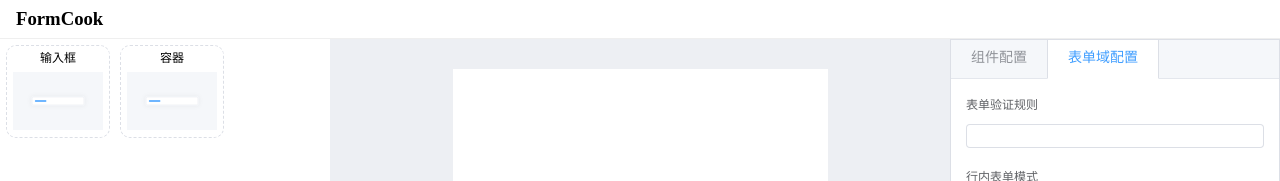
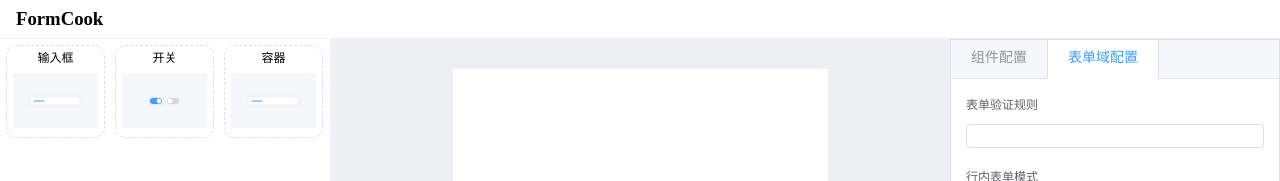
Before and after one commit to is-zhou/form-cook, a Vue app: page / in a window 1280 px wide. Shown: the top 181 px of the page. Built offline with nearby package versions, Linux system fonts and the light colour scheme; the HTML template or start-up script is replaced by a standard one.

Commit message:
chore: 添加开关物料

```diff
--- a/components.d.ts
+++ b/components.d.ts
@@ -9,6 +9,7 @@ export {}
 declare module 'vue' {
   export interface GlobalComponents {
     ConfigFormRender: typeof import('./src/views/cook/components/RightArea/ConfigFormRender.vue')['default']
+    copy: typeof import('./src/components/icon/IconInput copy.vue')['default']
     DraggableArea: typeof import('./src/views/cook/components/MiddleArea/DraggableArea.vue')['default']
     ElForm: typeof import('element-plus/es')['ElForm']
     ElFormItem: typeof import('element-plus/es')['ElFormItem']
@@ -19,7 +20,8 @@ declare module 'vue' {
     ElTabPane: typeof import('element-plus/es')['ElTabPane']
     ElTabs: typeof import('element-plus/es')['ElTabs']
     FormRender: typeof import('./src/components/FormRender/FormRender.vue')['default']
-    IconInput: typeof import('./src/components/icon/IconInput.vue')['default']
+    IconInput: typeof import('./src/components/MaterialIcons/IconInput.vue')['default']
+    IconSwitch: typeof import('./src/components/MaterialIcons/IconSwitch.vue')['default']
     IEpDelete: typeof import('~icons/ep/delete')['default']
     LeftArea: typeof import('./src/views/cook/components/LeftArea.vue')['default']
     MiddleArea: typeof import('./src/views/cook/components/MiddleArea/index.vue')['default']
--- a/src/assets/base.css
+++ b/src/assets/base.css
@@ -2,7 +2,7 @@
   box-sizing: border-box;
 }
 .custom_svg {
-  width: 90px;
+  width: 85px;
   height: 60px;
   margin-top: 6px;
 }
--- /dev/null
+++ b/src/components/MaterialIcons/IconSwitch.vue
@@ -0,0 +1,93 @@
+<template>
+  <svg
+    data-v-fad7165c=""
+    width="280"
+    height="180"
+    viewBox="0 0 280 180"
+    fill="none"
+    xmlns="http://www.w3.org/2000/svg"
+    class="custom_svg"
+  >
+    <rect width="280" height="180" fill="var(--el-fill-color-light)"></rect>
+    <g filter="url(#filter0_d_13099_176746)">
+      <rect x="92" y="80" width="40" height="20" rx="10" fill="var(--el-color-primary)"></rect>
+    </g>
+    <circle cx="122" cy="90" r="8" fill="white"></circle>
+    <g filter="url(#filter1_d_13099_176746)">
+      <rect x="148" y="80" width="40" height="20" rx="10" fill="var(--el-border-color-dark)"></rect>
+    </g>
+    <circle cx="158" cy="90" r="8" fill="white"></circle>
+    <defs>
+      <filter
+        id="filter0_d_13099_176746"
+        x="84"
+        y="72"
+        width="56"
+        height="36"
+        filterUnits="userSpaceOnUse"
+        color-interpolation-filters="sRGB"
+      >
+        <feFlood flood-opacity="0" result="BackgroundImageFix"></feFlood>
+        <feColorMatrix
+          in="SourceAlpha"
+          type="matrix"
+          values="0 0 0 0 0 0 0 0 0 0 0 0 0 0 0 0 0 0 127 0"
+          result="hardAlpha"
+        ></feColorMatrix>
+        <feOffset></feOffset>
+        <feGaussianBlur stdDeviation="4"></feGaussianBlur>
+        <feComposite in2="hardAlpha" operator="out"></feComposite>
+        <feColorMatrix
+          type="matrix"
+          values="0 0 0 0 0.25098 0 0 0 0 0.619608 0 0 0 0 1 0 0 0 0.3 0"
+        ></feColorMatrix>
+        <feBlend
+          mode="normal"
+          in2="BackgroundImageFix"
+          result="effect1_dropShadow_13099_176746"
+        ></feBlend>
+        <feBlend
+          mode="normal"
+          in="SourceGraphic"
+          in2="effect1_dropShadow_13099_176746"
+          result="shape"
+        ></feBlend>
+      </filter>
+      <filter
+        id="filter1_d_13099_176746"
+        x="140"
+        y="72"
+        width="56"
+        height="36"
+        filterUnits="userSpaceOnUse"
+        color-interpolation-filters="sRGB"
+      >
+        <feFlood flood-opacity="0" result="BackgroundImageFix"></feFlood>
+        <feColorMatrix
+          in="SourceAlpha"
+          type="matrix"
+          values="0 0 0 0 0 0 0 0 0 0 0 0 0 0 0 0 0 0 127 0"
+          result="hardAlpha"
+        ></feColorMatrix>
+        <feOffset></feOffset>
+        <feGaussianBlur stdDeviation="4"></feGaussianBlur>
+        <feComposite in2="hardAlpha" operator="out"></feComposite>
+        <feColorMatrix
+          type="matrix"
+          values="0 0 0 0 0 0 0 0 0 0 0 0 0 0 0 0 0 0 0.05 0"
+        ></feColorMatrix>
+        <feBlend
+          mode="normal"
+          in2="BackgroundImageFix"
+          result="effect1_dropShadow_13099_176746"
+        ></feBlend>
+        <feBlend
+          mode="normal"
+          in="SourceGraphic"
+          in2="effect1_dropShadow_13099_176746"
+          result="shape"
+        ></feBlend>
+      </filter>
+    </defs>
+  </svg>
+</template>
--- /dev/null
+++ b/src/components/MaterialIcons/index.ts
@@ -0,0 +1,17 @@
+import type { Component } from 'vue'
+
+interface ModuleType {
+  default: Component
+}
+
+
+const modules = import.meta.glob('./*.vue', { eager: true }) as Record<string, ModuleType>
+
+const materialIconMap: { [key: string]: Component } = {}
+Object.keys(modules).forEach((path) => {
+  const componentName = path.split('/').pop()!.replace('.vue', '');
+  materialIconMap[componentName] = modules[path].default
+});
+
+
+export default materialIconMap
--- /dev/null
+++ b/src/materials/form/switch.ts
@@ -0,0 +1,22 @@
+import type { Material } from '@/types/material.ts'
+
+const m: Material = {
+  label: '开关',
+  icon: 'IconSwitch',
+  materialContent: {
+    id: '',
+    componentName: 'switch',
+    componentType: 'form',
+    formItemAttrs: {
+      field: '',
+      label: '开关',
+    },
+    attrs: {
+      'active-value': true,
+      'inactive-value': false,
+    },
+    defaultValue: "",
+  },
+}
+
+export default m
--- a/src/views/cook/components/LeftArea.vue
+++ b/src/views/cook/components/LeftArea.vue
@@ -5,9 +5,8 @@ import material from '@/materials/index'
 import type { Material } from '@/types/material'
 import type { TComponentConfig } from '@/types/schema'
 import { cloneDeep } from 'lodash'
-import IconInput from '@/components/icon/IconInput.vue'
-
-const iconMap: { [key: string]: Component } = { IconInput }
+import IconInput from '@/components/MaterialIcons/IconInput.vue'
+import materialIconMap from '@/components/MaterialIcons/index'
 
 const materials = ref<Material[]>([...material.materialFormList, ...material.materialLayoutList])
 
@@ -36,7 +35,7 @@ const pushContentItem = (current: Material) => {
       <template #item="{ element }">
         <div class="material_item">
           <div>{{ element.label }}</div>
-          <component :is="iconMap[element.icon] || IconInput"></component>
+          <component :is="materialIconMap[element.icon] || IconInput"></component>
         </div>
       </template>
     </VueDraggable>
```
Also changed, not shown: src/components/MaterialIcons/IconInput.vue (renamed from src/components/icon/IconInput.vue).
